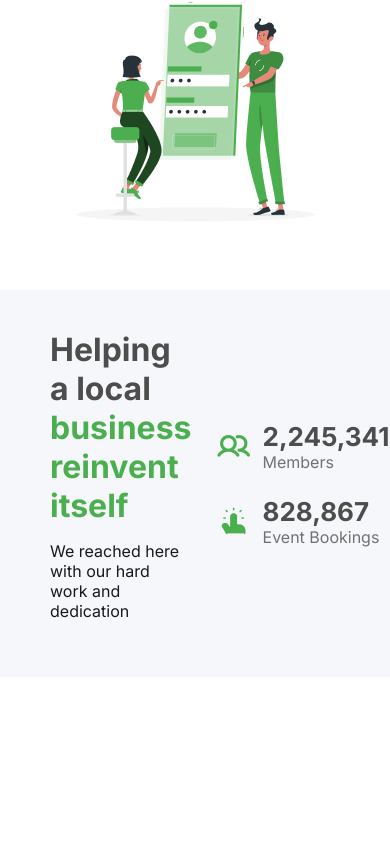
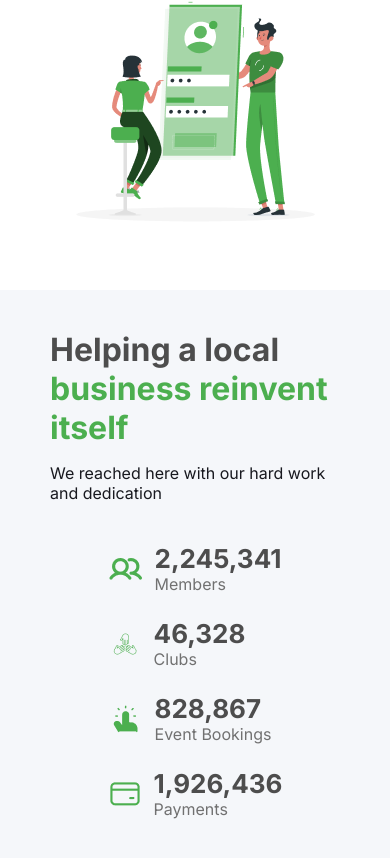
Before and after one commit to Xenko10/figma-mockup-to-react, a React (Vite) app: page / in a window 390 px wide. Shown: the part 2421-3279 px from the top of the page. Built offline with nearby package versions, Linux system fonts and the light colour scheme.

Commit message:
make achievements section responsive

```diff
--- a/src/components/Achievements/Achievements.module.css
+++ b/src/components/Achievements/Achievements.module.css
@@ -16,13 +16,19 @@
   margin: 0 auto;
 }
 
-.leftContent > h2 {
+@media (max-width: 700px) {
+  .contentWrapper {
+    flex-direction: column;
+  }
+}
+
+.description > h2 {
   margin: 0;
   color: #4d4d4d;
   font-size: 2rem;
 }
 
-.leftContent > p {
+.description > p {
   color: #18191f;
 }
 
@@ -30,10 +36,16 @@
   color: #4caf4f;
 }
 
-.rightContent {
+.numbersContent {
   display: grid;
   grid-template-columns: 1fr 1fr;
   gap: 1.5rem;
+}
+
+@media (max-width: 450px) {
+  .numbersContent {
+    grid-template-columns: 1fr;
+  }
 }
 
 .item {
--- a/src/components/Achievements/Achievements.tsx
+++ b/src/components/Achievements/Achievements.tsx
@@ -4,14 +4,14 @@ export default function Achievements() {
   return (
     <div className={styles.achievements}>
       <div className={styles.contentWrapper}>
-        <div className={styles.leftContent}>
+        <div className={styles.description}>
           <h2>
             Helping a local
             <div className={styles.greenH2}> business reinvent itself</div>
           </h2>
           <p>We reached here with our hard work and dedication</p>
         </div>
-        <div className={styles.rightContent}>
+        <div className={styles.numbersContent}>
           <div className={styles.item}>
             <img src='./img/achievements/icon1.png' alt='members' />
             <div>
```
